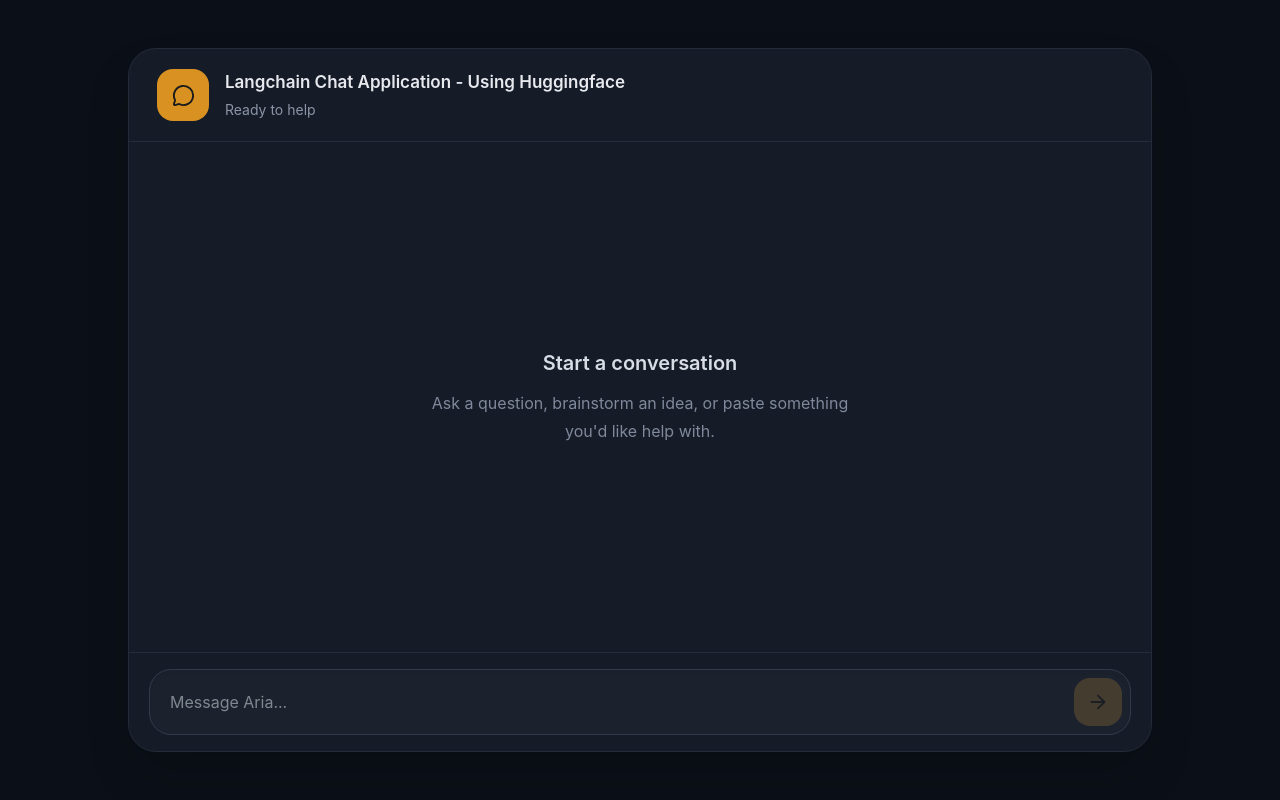
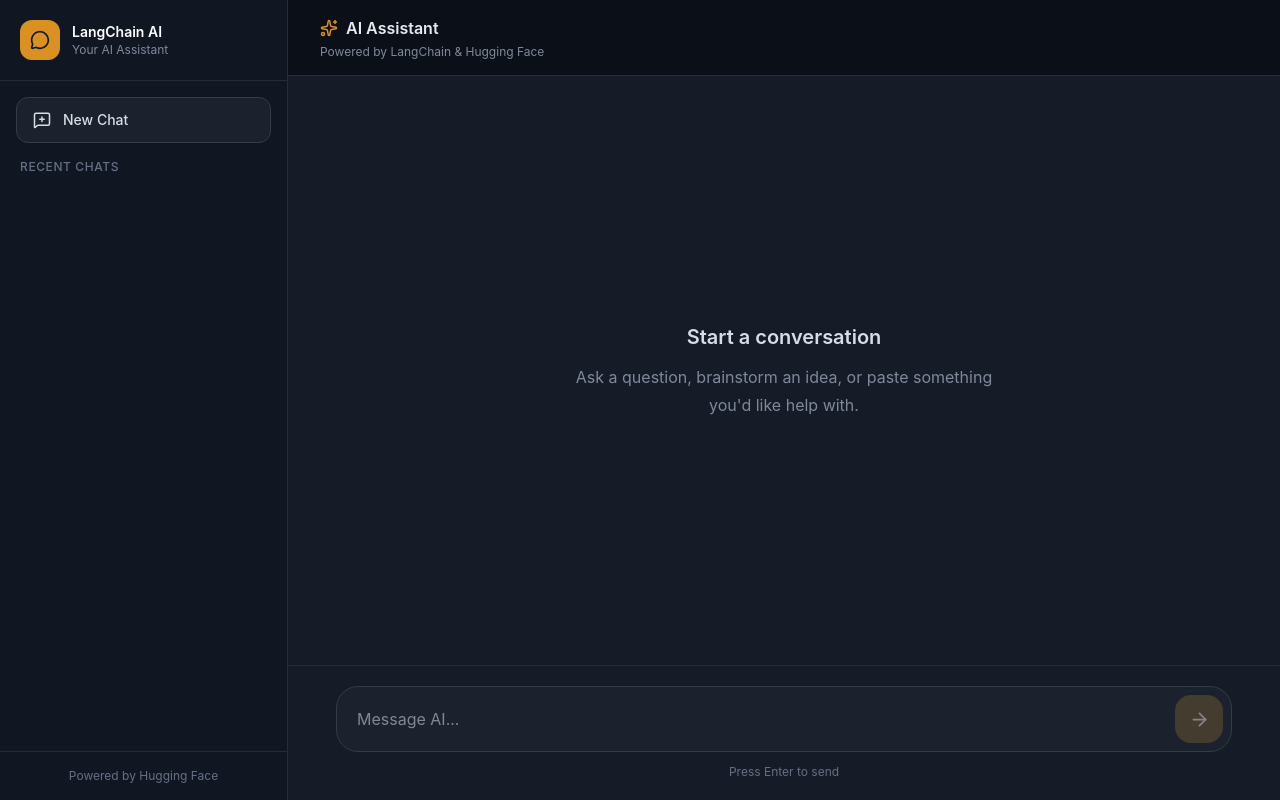
Before and after one commit to Rohitgholap222/AI-chat-Application, a React app in the folder frontend/: page / in a window 1280 px wide. Built offline with nearby package versions, Linux system fonts and the light colour scheme; the HTML template or start-up script is replaced by a standard one.

Commit message:
new feature added that chat multiple conversations and  chat history.

```diff
--- a/frontend/src/components/ChatHeader.jsx
+++ b/frontend/src/components/ChatHeader.jsx
@@ -1,23 +1,21 @@
-import { MessageCircle } from "lucide-react";
+import { Sparkles } from "lucide-react";
 
-function ChatHeader({ loading }) {
+function ChatHeader() {
   return (
-    <header className="flex items-center gap-4 border-b border-[#252d3a] px-7 py-5">
-
-      <div className="flex h-13 w-13 items-center justify-center rounded-2xl bg-[#d99222]">
-        <MessageCircle
-          size={23}
-          className="text-[#1b1b1b]"
-        />
-      </div>
+    <header className="flex h-[76px] items-center border-b border-[#252d3a] px-8">
 
       <div>
-        <h1 className="text-[17px] font-semibold text-[#e7e9ee]">
-          Langchain Chat Application - Using Huggingface
-        </h1>
+        <h2 className="flex items-center gap-2 text-base font-semibold text-[#e7e9ee]">
+          <Sparkles
+            size={18}
+            className="text-[#d99222]"
+          />
 
-        <p className="mt-1 text-sm text-[#8b95a7]">
-          {loading ? "Thinking..." : "Ready to help"}
+          AI Assistant
+        </h2>
+
+        <p className="mt-1 text-xs text-[#7f899b]">
+          Powered by LangChain & Hugging Face
         </p>
       </div>
 
--- a/frontend/src/components/ChatInput.jsx
+++ b/frontend/src/components/ChatInput.jsx
@@ -1,42 +1,59 @@
+import { useState } from "react";
 import { ArrowRight } from "lucide-react";
 
 function ChatInput({
-  message,
-  setMessage,
   sendMessage,
   loading,
 }) {
+  const [message, setMessage] = useState("");
+
+  const handleSend = () => {
+    const trimmedMessage = message.trim();
+
+    if (!trimmedMessage || loading) return;
+
+    sendMessage(trimmedMessage);
+
+    setMessage("");
+  };
+
   const handleKeyDown = (e) => {
     if (e.key === "Enter" && !e.shiftKey) {
       e.preventDefault();
-      sendMessage();
+      handleSend();
     }
   };
 
   return (
-    <footer className="border-t border-[#252d3a] px-5 py-4">
+    <footer className="border-t border-[#252d3a] bg-[#151b27] px-6 py-5">
 
-      <div className="flex items-center gap-3 rounded-[22px] border border-[#323b4b] bg-[#1c222d] p-2 pl-5 shadow-inner">
+      <div className="mx-auto flex max-w-4xl items-center gap-3 rounded-[22px] border border-[#323b4b] bg-[#1c222d] p-2 pl-5">
 
         <input
           type="text"
           value={message}
-          placeholder="Message Aria..."
-          onChange={(e) => setMessage(e.target.value)}
+          placeholder="Message AI..."
+          onChange={(e) =>
+            setMessage(e.target.value)
+          }
           onKeyDown={handleKeyDown}
           disabled={loading}
-          className="h-12 flex-1 bg-transparent text-[16px] text-[#e5e7eb] outline-none placeholder:text-[#7f8990]"
+          className="h-12 flex-1 bg-transparent text-base text-[#e5e7eb] outline-none placeholder:text-[#7f8990]"
         />
 
         <button
-          onClick={sendMessage}
+          onClick={handleSend}
           disabled={loading || !message.trim()}
-          className="flex h-12 w-12 items-center justify-center rounded-2xl bg-[#6e5634] text-[#1b1b1b] transition hover:bg-[#d99222] active:scale-95 disabled:cursor-not-allowed disabled:opacity-50"
+          className="flex h-12 w-12 items-center justify-center rounded-2xl bg-[#6e5634] text-[#e5e7eb] transition hover:bg-[#d99222] hover:text-[#151515] active:scale-95 disabled:cursor-not-allowed disabled:opacity-50"
         >
-          <ArrowRight size={22} />
+          <ArrowRight size={21} />
         </button>
 
       </div>
+
+      <p className="mt-3 text-center text-xs text-[#667085]">
+        Press Enter to send
+      </p>
 
     </footer>
   );
--- a/frontend/src/components/ChatMessages.jsx
+++ b/frontend/src/components/ChatMessages.jsx
@@ -9,11 +9,12 @@
   return (
     <div
       ref={scrollRef}
-      className="flex flex-1 flex-col overflow-y-auto px-6 py-8"
+      className="flex flex-1 flex-col overflow-y-auto bg-[#151b27] px-6 py-8"
     >
       {messages.length === 0 ? (
 
         <div className="flex flex-1 items-center justify-center">
+
           <div className="max-w-md text-center">
 
             <h2 className="text-xl font-semibold text-[#d8dce5]">
@@ -26,11 +27,13 @@
             </p>
 
           </div>
+
         </div>
 
       ) : (
 
-        <div className="space-y-6">
+        <div className="mx-auto w-full max-w-4xl space-y-6">
+
           {messages.map((message, index) => (
             <MessageBubble
               key={index}
@@ -39,6 +42,7 @@
           ))}
 
           {loading && <TypingIndicator />}
+
         </div>
 
       )}
--- /dev/null
+++ b/frontend/src/components/Sidebar.jsx
@@ -0,0 +1,118 @@
+import {
+  MessageSquarePlus,
+  Trash2,
+  MessageCircle,
+} from "lucide-react";
+
+function Sidebar({
+  chats,
+  activeChatId,
+  setActiveChatId,
+  createNewChat,
+  deleteChat,
+}) {
+  return (
+    <aside className="flex h-screen w-72 flex-col border-r border-[#252d3a] bg-[#111722]">
+
+      {/* Logo */}
+      <div className="border-b border-[#252d3a] p-5">
+        <div className="flex items-center gap-3">
+
+          <div className="flex h-10 w-10 items-center justify-center rounded-xl bg-[#d99222]">
+            <MessageCircle
+              size={20}
+              className="text-[#111722]"
+            />
+          </div>
+
+          <div>
+            <h1 className="text-sm font-semibold text-white">
+              LangChain AI
+            </h1>
+
+            <p className="text-xs text-[#7f899b]">
+              Your AI Assistant
+            </p>
+          </div>
+
+        </div>
+      </div>
+
+      {/* New Chat */}
+      <div className="p-4">
+
+        <button
+          onClick={createNewChat}
+          className="flex w-full items-center gap-3 rounded-xl border border-[#323b4b] bg-[#1c222d] px-4 py-3 text-sm font-medium text-[#d7dce5] transition hover:bg-[#252d3a]"
+        >
+          <MessageSquarePlus size={18} />
+
+          New Chat
+        </button>
+
+      </div>
+
+      {/* Chat History */}
+      <div className="flex-1 overflow-y-auto px-3">
+
+        <p className="mb-3 px-2 text-xs font-medium uppercase tracking-wider text-[#667085]">
+          Recent Chats
+        </p>
+
+        <div className="space-y-1">
+
+          {chats.map((chat) => (
+            <div
+              key={chat.id}
+              className={`group flex items-center gap-2 rounded-lg px-3 py-3 transition ${
+                activeChatId === chat.id
+                  ? "bg-[#252d3a] text-white"
+                  : "text-[#9aa4b5] hover:bg-[#1c222d] hover:text-white"
+              }`}
+            >
+              <button
+                onClick={() =>
+                  setActiveChatId(chat.id)
+                }
+                className="flex flex-1 items-center gap-3 overflow-hidden text-left"
+              >
+                <MessageCircle
+                  size={16}
+                  className="shrink-0"
+                />
+
+                <span className="truncate text-sm">
+                  {chat.title}
+                </span>
+              </button>
+
+              <button
+                onClick={() =>
+                  deleteChat(chat.id)
+                }
+                className="opacity-0 transition group-hover:opacity-100 hover:text-red-400"
+              >
+                <Trash2 size={16} />
+              </button>
+
+            </div>
+          ))}
+
+        </div>
+
+      </div>
+
+      {/* Footer */}
+      <div className="border-t border-[#252d3a] p-4">
+
+        <p className="text-center text-xs text-[#667085]">
+          Powered by Hugging Face
+        </p>
+
+      </div>
+
+    </aside>
+  );
+}
+
+export default Sidebar;
--- a/frontend/src/components/TypingIndicator.jsx
+++ b/frontend/src/components/TypingIndicator.jsx
@@ -1,7 +1,8 @@
 function TypingIndicator() {
   return (
     <div className="flex justify-start">
-      <div className="flex gap-1 rounded-2xl rounded-bl-md border border-[#2a3240] bg-[#1c2330] px-5 py-4">
+
+      <div className="flex gap-1.5 rounded-2xl rounded-bl-md border border-[#2a3240] bg-[#1c2330] px-5 py-4">
 
         <span className="h-2 w-2 animate-bounce rounded-full bg-[#8b95a7]" />
 
@@ -10,6 +11,7 @@
         <span className="h-2 w-2 animate-bounce rounded-full bg-[#8b95a7] [animation-delay:300ms]" />
 
       </div>
+
     </div>
   );
 }
--- a/frontend/src/pages/Chat.jsx
+++ b/frontend/src/pages/Chat.jsx
@@ -1,55 +1,126 @@
 import { useEffect, useRef, useState } from "react";
 import api from "../api/baseurl";
 
+import Sidebar from "../components/Sidebar";
 import ChatHeader from "../components/ChatHeader";
 import ChatMessages from "../components/ChatMessages";
 import ChatInput from "../components/ChatInput";
 
 function Chat() {
-  const [message, setMessage] = useState("");
+  const [chats, setChats] = useState(() => {
+    const savedChats = localStorage.getItem("ai-chats");
 
-  const [messages, setMessages] = useState(() => {
-    const savedMessages = localStorage.getItem("chatMessages");
+    return savedChats ? JSON.parse(savedChats) : [];
+  });
 
-    return savedMessages ? JSON.parse(savedMessages) : [];
+  const [activeChatId, setActiveChatId] = useState(() => {
+    return localStorage.getItem("active-chat-id") || null;
   });
 
   const [loading, setLoading] = useState(false);
 
   const scrollRef = useRef(null);
 
+  const activeChat = chats.find(
+    (chat) => chat.id === activeChatId
+  );
+
+  // Save chats
   useEffect(() => {
     localStorage.setItem(
-      "chatMessages",
-      JSON.stringify(messages)
+      "ai-chats",
+      JSON.stringify(chats)
     );
-  }, [messages]);
+  }, [chats]);
 
+  // Save active chat
+  useEffect(() => {
+    if (activeChatId) {
+      localStorage.setItem(
+        "active-chat-id",
+        activeChatId
+      );
+    }
+  }, [activeChatId]);
+
+  // Auto scroll
   useEffect(() => {
     scrollRef.current?.scrollTo({
       top: scrollRef.current.scrollHeight,
       behavior: "smooth",
     });
-  }, [messages, loading]);
+  }, [activeChat?.messages, loading]);
 
-  const sendMessage = async () => {
-    const trimmedMessage = message.trim();
+  // Create new chat
+  const createNewChat = () => {
+    const newChat = {
+      id: Date.now().toString(),
+      title: "New Conversation",
+      messages: [],
+    };
 
-    if (!trimmedMessage || loading) return;
+    setChats((prev) => [newChat, ...prev]);
+
+    setActiveChatId(newChat.id);
+  };
+
+  // Delete chat
+  const deleteChat = (id) => {
+    setChats((prev) =>
+      prev.filter((chat) => chat.id !== id)
+    );
+
+    if (id === activeChatId) {
+      setActiveChatId(null);
+    }
+  };
+
+  // Send message
+  const sendMessage = async (message) => {
+    if (!message.trim() || loading) return;
+
+    // Create chat automatically
+    let currentChatId = activeChatId;
+
+    if (!currentChatId) {
+      const newChat = {
+        id: Date.now().toString(),
+        title: message.slice(0, 30),
+        messages: [],
+      };
+
+      setChats((prev) => [newChat, ...prev]);
+
+      setActiveChatId(newChat.id);
+
+      currentChatId = newChat.id;
+    }
 
     const userMessage = {
       role: "user",
-      content: trimmedMessage,
+      content: message,
     };
 
-    setMessages((prev) => [...prev, userMessage]);
+    // Add user message
+    setChats((prev) =>
+      prev.map((chat) =>
+        chat.id === currentChatId
+          ? {
+              ...chat,
+              messages: [
+                ...chat.messages,
+                userMessage,
+              ],
+            }
+          : chat
+      )
+    );
 
-    setMessage("");
     setLoading(true);
 
     try {
       const { data } = await api.post("/chat", {
-        message: trimmedMessage,
+        message,
       });
 
       const aiMessage = {
@@ -57,48 +128,70 @@
         content: data.response,
       };
 
-      setMessages((prev) => [...prev, aiMessage]);
+      setChats((prev) =>
+        prev.map((chat) =>
+          chat.id === currentChatId
+            ? {
+                ...chat,
+                messages: [
+                  ...chat.messages,
+                  aiMessage,
+                ],
+              }
+            : chat
+        )
+      );
 
     } catch (error) {
       console.error(error);
 
-      setMessages((prev) => [
-        ...prev,
-        {
-          role: "assistant",
-          content: "Something went wrong. Please try again.",
-          isError: true,
-        },
-      ]);
+      const errorMessage = {
+        role: "assistant",
+        content: "Something went wrong. Please try again.",
+        isError: true,
+      };
+
+      setChats((prev) =>
+        prev.map((chat) =>
+          chat.id === currentChatId
+            ? {
+                ...chat,
+                messages: [
+                  ...chat.messages,
+                  errorMessage,
+                ],
+              }
+            : chat
+        )
+      );
+
     } finally {
       setLoading(false);
     }
   };
 
-  const clearChat = () => {
-    localStorage.removeItem("chatMessages");
-    setMessages([]);
-  };
+  return (
+    <main className="flex min-h-screen bg-[#0b1018]">
 
-  return (
-    <main className="flex min-h-screen items-center justify-center bg-[#0b1018] px-4 py-6">
+      <Sidebar
+        chats={chats}
+        activeChatId={activeChatId}
+        setActiveChatId={setActiveChatId}
+        createNewChat={createNewChat}
+        deleteChat={deleteChat}
+      />
 
-      <section className="flex h-[88vh] w-full max-w-5xl flex-col overflow-hidden rounded-[28px] border border-[#242b38] bg-[#151b27] shadow-2xl">
+      <section className="flex flex-1 flex-col">
 
-        <ChatHeader
-          loading={loading}
-          clearChat={clearChat}
-        />
+        <ChatHeader />
 
         <ChatMessages
-          messages={messages}
+          messages={activeChat?.messages || []}
           loading={loading}
           scrollRef={scrollRef}
         />
 
         <ChatInput
-          message={message}
-          setMessage={setMessage}
           sendMessage={sendMessage}
           loading={loading}
         />
```
Also changed, not shown: frontend/src/components/MessageBubble.jsx (+5 -3 lines).
